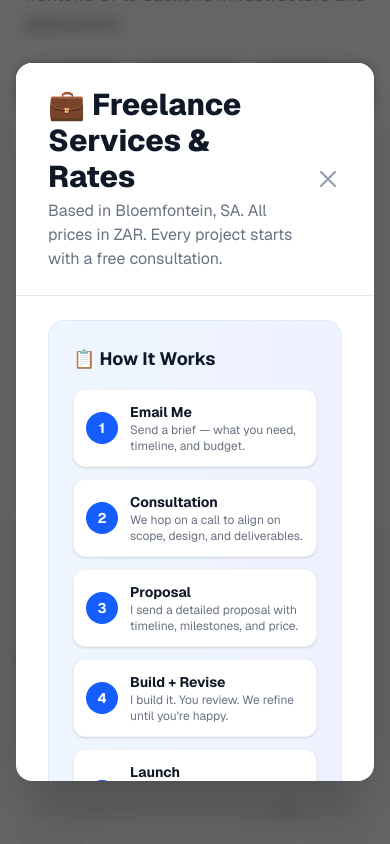
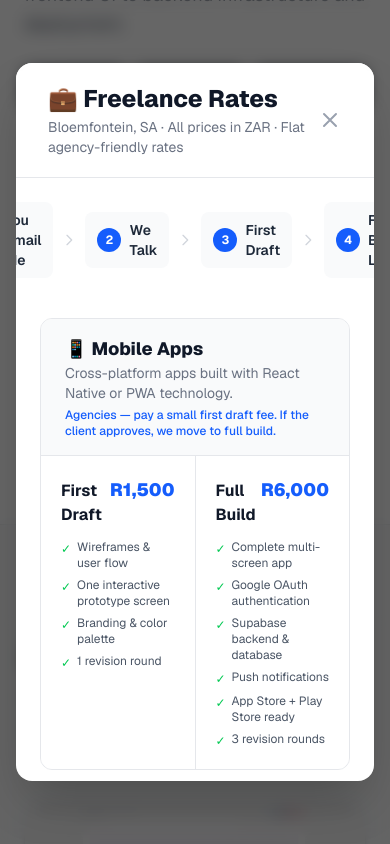
Before and after one commit to TankisoMpela/Tankiso-Mpela-Portfolio-Site, a Next.js app: page / in a window 390 px wide. Both pictures are taken after a click on the button "💼 View Freelance Services & Rates". Shown: the part 649-1493 px from the top of the page. Built offline with nearby package versions, Linux system fonts and the light colour scheme.

Commit message:
Simplify rates: mobile-first, first-draft pricing model, agency-friendly rates, cleaner modal
Co-authored-by: CommandCodeBot <noreply@commandcode.ai>

```diff
--- a/src/app/page.tsx
+++ b/src/app/page.tsx
@@ -1,6 +1,6 @@
 "use client";
 
-import React, { useState, useEffect, useRef, useCallback } from 'react';
+import React, { useState, useRef, useEffect } from 'react';
 
 type Version = {
   label: string;
@@ -257,130 +257,114 @@ const VideoCard = ({ video }: { video: { id: string; title: string; src: string
   );
 };
 
-type ServiceTier = { name: string; price: string; features: string[]; highlight?: boolean };
+type ServiceTier = { name: string; price: string; features: string[] };
 type ServiceCategory = {
   icon: string;
   title: string;
   description: string;
   tiers: ServiceTier[];
+  note?: string;
 };
 
 const services: ServiceCategory[] = [
   {
-    icon: '🎬',
-    title: 'Marketing Videos',
-    description: 'Professional motion graphics for social media, ads, and product showcases.',
+    icon: '📱',
+    title: 'Mobile Apps',
+    description: 'Cross-platform apps built with React Native or PWA technology.',
+    note: 'Agencies — pay a small first draft fee. If the client approves, we move to full build.',
     tiers: [
-      { name: 'Short Ad (15s)', price: 'R500', features: ['15-second animated video', 'Script & storyboard', 'Stock footage + motion graphics', '1 revision round'] },
-      { name: 'Standard (30s)', price: 'R1,500', features: ['30-second promotional video', 'Script & storyboard', 'Custom animations + stock footage', 'Background music & SFX', '2 revision rounds'], highlight: true },
-      { name: 'Feature (60s)', price: 'R2,500', features: ['60-second deep-dive video', 'Voiceover (ElevenLabs AI)', 'Custom motion graphics', 'Background music & SFX', '3 revision rounds', '9:16 + 16:9 formats'] },
+      { name: 'First Draft', price: 'R1,500', features: ['Wireframes & user flow', 'One interactive prototype screen', 'Branding & color palette', '1 revision round'] },
+      { name: 'Full Build', price: 'R6,000', features: ['Complete multi-screen app', 'Google OAuth authentication', 'Supabase backend & database', 'Push notifications', 'App Store + Play Store ready', '3 revision rounds'] },
     ],
   },
   {
     icon: '🌐',
     title: 'Websites',
-    description: 'Responsive, modern websites built with React, Next.js, and Tailwind CSS.',
+    description: 'Responsive sites and apps built with React, Next.js, and Tailwind CSS.',
+    note: 'Agencies — pay a small first draft fee. If the client approves, we move to full build.',
     tiers: [
-      { name: 'Landing Page', price: 'R3,500', features: ['Single-page responsive site', 'Mobile + desktop layouts', 'Contact form', 'SEO basics', '1 revision round'] },
-      { name: 'Business Site', price: 'R8,000', features: ['Multi-page website (up to 5)', 'Blog or news section', 'Contact form + analytics', 'SEO optimization', 'Performance optimized', '2 revision rounds'], highlight: true },
-      { name: 'Web Application', price: 'R15,000+', features: ['Full-stack React/Next.js app', 'User authentication (Google OAuth)', 'Database + API (Supabase)', 'Admin dashboard', 'Realtime features', '3 revision rounds'] },
+      { name: 'First Draft', price: 'R1,000', features: ['Homepage design mockup', 'One inner page layout', 'Mobile + desktop preview', '1 revision round'] },
+      { name: 'Full Build', price: 'R4,000', features: ['Multi-page responsive site (up to 5 pages)', 'Contact form + analytics', 'SEO optimization', 'Performance optimized', '2 revision rounds'] },
+      { name: 'E-Commerce', price: 'R6,500', features: ['Product catalog (unlimited items)', 'Cart + guest checkout', 'PayPal integration', 'Customer accounts', 'Admin dashboard', '3 revision rounds'] },
     ],
   },
   {
-    icon: '📱',
-    title: 'Mobile Apps',
-    description: 'Cross-platform mobile applications using React Native or PWA technology.',
+    icon: '🎬',
+    title: 'Marketing Videos',
+    description: 'Motion graphics and promotional videos for ads and social media.',
     tiers: [
-      { name: 'MVP', price: 'R8,000', features: ['Core feature set (1–2 screens)', 'User authentication', 'Basic data storage', 'App Store-ready build', '1 revision round'] },
-      { name: 'Production App', price: 'R18,000', features: ['Full feature set (3–6 screens)', 'Google OAuth + email auth', 'Real-time database (Supabase)', 'Push notifications', 'App Store + Play Store', '2 revision rounds'], highlight: true },
-      { name: 'Complex App', price: 'R30,000+', features: ['Multi-module architecture', 'AI/LLM integration', 'Payment processing', 'Advanced animations', 'Admin dashboard', '3 revision rounds'] },
-    ],
-  },
-  {
-    icon: '🛒',
-    title: 'E-Commerce',
-    description: 'Full-featured online stores with payment integration and admin dashboards.',
-    tiers: [
-      { name: 'Basic Store', price: 'R5,000', features: ['Product catalog (up to 50 items)', 'Shopping cart + checkout', 'PayFast or PayPal integration', 'Mobile responsive', '1 revision round'] },
-      { name: 'Storefront', price: 'R12,000', features: ['Product catalog (unlimited)', 'Cart + guest checkout', 'PayPal + cash on delivery', 'Customer accounts', 'Admin dashboard (orders/products/customers)', '2 revision rounds'], highlight: true },
-      { name: 'Marketplace', price: 'R20,000+', features: ['Multi-vendor marketplace', 'Vendor dashboards', 'Commission system', 'Order tracking + shipping', 'Review system', '3 revision rounds'] },
+      { name: 'Single Ad', price: 'R250', features: ['Up to 30-second video ad', 'Script & storyboard', 'Stock footage + motion graphics', '1 revision round'] },
+      { name: 'Full Package', price: 'R500', features: ['Up to 60-second marketing video', 'Script & storyboard', 'Custom animations + stock footage', 'Background music & SFX', 'Voiceover (AI)', '9:16 + 16:9 formats', '3 revision rounds'] },
     ],
   },
 ];
 
 const processSteps = [
-  { step: '1', title: 'Email Me', desc: 'Send a brief — what you need, timeline, and budget.' },
-  { step: '2', title: 'Consultation', desc: 'We hop on a call to align on scope, design, and deliverables.' },
-  { step: '3', title: 'Proposal', desc: 'I send a detailed proposal with timeline, milestones, and price.' },
-  { step: '4', title: 'Build + Revise', desc: 'I build it. You review. We refine until you\'re happy.' },
-  { step: '5', title: 'Launch', desc: 'Deploy, hand over, and I give you a walkthrough of everything.' },
+  { step: '1', title: 'You Email Me', desc: 'Brief on what you need, timeline, budget.' },
+  { step: '2', title: 'We Talk', desc: 'Quick call to align on scope and approach.' },
+  { step: '3', title: 'First Draft', desc: 'You see a working prototype. Client decides.' },
+  { step: '4', title: 'Full Build & Launch', desc: 'Build, revise, deploy. Done.' },
 ];
 
 const RatesModal = ({ onClose }: { onClose: () => void }) => (
   <div className="fixed inset-0 z-50 flex items-center justify-center p-4" onClick={onClose}>
     <div className="absolute inset-0 bg-black/60 backdrop-blur-sm" />
     <div
-      className="relative bg-white rounded-2xl shadow-2xl max-w-5xl w-full max-h-[85vh] overflow-y-auto z-10"
+      className="relative bg-white rounded-2xl shadow-2xl max-w-3xl w-full max-h-[85vh] overflow-y-auto z-10"
       onClick={(e) => e.stopPropagation()}
     >
-      <div className="sticky top-0 bg-white z-10 px-8 py-6 border-b border-gray-200 flex items-center justify-between">
+      <div className="sticky top-0 bg-white/95 backdrop-blur z-10 px-8 py-5 border-b border-gray-200 flex items-center justify-between">
         <div>
-          <h2 className="text-3xl font-extrabold text-gray-900">💼 Freelance Services & Rates</h2>
-          <p className="text-gray-500 mt-1">Based in Bloemfontein, SA. All prices in ZAR. Every project starts with a free consultation.</p>
+          <h2 className="text-2xl font-extrabold text-gray-900">💼 Freelance Rates</h2>
+          <p className="text-sm text-gray-500 mt-0.5">Bloemfontein, SA · All prices in ZAR · Flat agency-friendly rates</p>
         </div>
-        <button onClick={onClose} className="text-gray-400 hover:text-gray-600 transition-colors flex-shrink-0 ml-4">
-          <svg className="w-7 h-7" fill="none" stroke="currentColor" viewBox="0 0 24 24">
+        <button onClick={onClose} className="text-gray-400 hover:text-gray-600 transition-colors">
+          <svg className="w-6 h-6" fill="none" stroke="currentColor" viewBox="0 0 24 24">
             <path strokeLinecap="round" strokeLinejoin="round" strokeWidth={2} d="M6 18L18 6M6 6l12 12" />
           </svg>
         </button>
       </div>
 
-      <div className="p-8 pt-6">
-        {/* Process */}
-        <div className="mb-10 bg-gradient-to-r from-blue-50 to-indigo-50 rounded-2xl p-6 border border-blue-100">
-          <h3 className="text-lg font-bold text-gray-900 mb-4">📋 How It Works</h3>
-          <div className="flex flex-wrap gap-3 justify-between">
-            {processSteps.map((s) => (
-              <div key={s.step} className="flex items-center gap-3 bg-white rounded-xl p-3 shadow-sm border border-gray-100 flex-1 min-w-[150px]">
-                <span className="w-8 h-8 rounded-full bg-blue-600 text-white text-sm font-bold flex items-center justify-center flex-shrink-0">{s.step}</span>
-                <div>
-                  <p className="font-bold text-sm text-gray-900">{s.title}</p>
-                  <p className="text-xs text-gray-500">{s.desc}</p>
-                </div>
+      <div className="p-6">
+        {/* Process — simplified */}
+        <div className="flex items-center justify-center gap-2 mb-10 text-sm">
+          {processSteps.map((s, i) => (
+            <React.Fragment key={s.step}>
+              <div className="flex items-center gap-2 bg-gray-50 rounded-lg px-3 py-2">
+                <span className="w-6 h-6 rounded-full bg-blue-600 text-white text-xs font-bold flex items-center justify-center flex-shrink-0">{s.step}</span>
+                <span className="font-semibold text-gray-800">{s.title}</span>
               </div>
-            ))}
-          </div>
+              {i < processSteps.length - 1 && (
+                <svg className="w-4 h-4 text-gray-300 flex-shrink-0" fill="none" stroke="currentColor" viewBox="0 0 24 24">
+                  <path strokeLinecap="round" strokeLinejoin="round" strokeWidth={2} d="M9 5l7 7-7 7" />
+                </svg>
+              )}
+            </React.Fragment>
+          ))}
         </div>
 
-        {/* Service Categories */}
-        <div className="space-y-8">
+        {/* Service Categories — simple two-column cards */}
+        <div className="space-y-6">
           {services.map((cat) => (
-            <div key={cat.title}>
-              <h3 className="text-xl font-extrabold text-gray-900 mb-1">{cat.icon} {cat.title}</h3>
-              <p className="text-sm text-gray-500 mb-4">{cat.description}</p>
-              <div className="grid grid-cols-1 md:grid-cols-3 gap-4">
+            <div key={cat.title} className="border border-gray-200 rounded-xl overflow-hidden">
+              <div className="bg-gray-50 px-6 py-4 border-b border-gray-200">
+                <h3 className="text-lg font-extrabold text-gray-900">{cat.icon} {cat.title}</h3>
+                <p className="text-sm text-gray-500">{cat.description}</p>
+                {cat.note && (
+                  <p className="text-xs text-blue-600 font-medium mt-1">{cat.note}</p>
+                )}
+              </div>
+              <div className={`grid gap-px bg-gray-200 ${cat.tiers.length === 2 ? 'grid-cols-2' : 'grid-cols-3'}`}>
                 {cat.tiers.map((tier) => (
-                  <div
-                    key={tier.name}
-                    className={`rounded-xl border-2 p-5 flex flex-col ${
-                      tier.highlight
-                        ? 'border-blue-500 bg-blue-50/30 relative shadow-md'
-                        : 'border-gray-200 hover:border-gray-300 transition-colors'
-                    }`}
-                  >
-                    {tier.highlight && (
-                      <span className="absolute -top-3 left-4 bg-blue-600 text-white text-xs font-bold px-3 py-1 rounded-full">
-                        Popular
-                      </span>
-                    )}
-                    <p className="font-bold text-lg text-gray-900">{tier.name}</p>
-                    <p className="text-2xl font-black text-blue-600 mt-1 mb-4">{tier.price}</p>
-                    <ul className="space-y-2 flex-1">
+                  <div key={tier.name} className="bg-white p-5 flex flex-col">
+                    <div className="flex items-baseline justify-between mb-3">
+                      <span className="font-bold text-gray-900">{tier.name}</span>
+                      <span className="text-lg font-black text-blue-600">{tier.price}</span>
+                    </div>
+                    <ul className="space-y-1.5">
                       {tier.features.map((f) => (
-                        <li key={f} className="flex items-start gap-2 text-sm text-gray-600">
-                          <svg className="w-4 h-4 text-green-500 flex-shrink-0 mt-0.5" fill="none" stroke="currentColor" viewBox="0 0 24 24">
-                            <path strokeLinecap="round" strokeLinejoin="round" strokeWidth={2.5} d="M5 13l4 4L19 7" />
-                          </svg>
+                        <li key={f} className="flex items-start gap-1.5 text-xs text-gray-600">
+                          <span className="text-green-500 mt-0.5">✓</span>
                           {f}
                         </li>
                       ))}
@@ -393,14 +377,14 @@ const RatesModal = ({ onClose }: { onClose: () => void }) => (
         </div>
 
         {/* CTA */}
-        <div className="mt-10 text-center border-t border-gray-200 pt-8">
-          <p className="text-gray-600 mb-4">Ready to start? Send me an email with your project brief.</p>
+        <div className="mt-8 text-center pt-6 border-t border-gray-200">
+          <p className="text-gray-600 text-sm mb-3">Got a project? Send a brief and we'll talk.</p>
           <a
-            href="mailto:tankisompela@commandcode.ai?subject=Freelance%20Project%20Inquiry"
-            className="inline-flex items-center gap-2 px-8 py-4 bg-blue-600 hover:bg-blue-500 text-white text-base font-bold rounded-xl transition-colors shadow-lg hover:shadow-xl"
+            href="mailto:tankisompela@commandcode.ai?subject=Freelance%20Project"
+            className="inline-flex items-center gap-2 px-6 py-3 bg-gray-900 hover:bg-gray-800 text-white text-sm font-bold rounded-xl transition-colors shadow-md"
           >
             tankisompela@commandcode.ai
-            <svg className="w-5 h-5" fill="none" stroke="currentColor" viewBox="0 0 24 24">
+            <svg className="w-4 h-4" fill="none" stroke="currentColor" viewBox="0 0 24 24">
               <path strokeLinecap="round" strokeLinejoin="round" strokeWidth={2} d="M3 8l7.89 5.26a2 2 0 002.22 0L21 8M5 19h14a2 2 0 002-2V7a2 2 0 00-2-2H5a2 2 0 00-2 2v10a2 2 0 002 2z" />
             </svg>
           </a>
```
